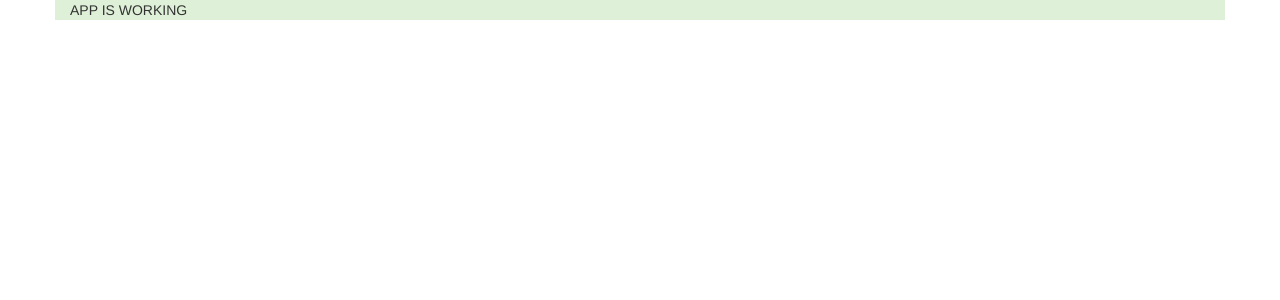
After one commit to devjamesnjoroge/news-app, a Flask app: page / in a window 1280 px wide. The commit adds this page. Shown: the top 300 px of the page. Run offline with Flask 2, Linux system fonts and the light colour scheme; some libraries are stand-ins or nearby versions.

Commit message:
ft: initialized bootstrap and index.html

```diff
--- a/app/__init__.py
+++ b/app/__init__.py
@@ -1,6 +1,8 @@
 from flask import Flask
+from flask_bootstrap import Bootstrap
 from config import config_options
 
+bootstrap = Bootstrap()
 
 def create_app(config_name):
 
@@ -11,6 +13,9 @@ def create_app(config_name):
     app.config.from_object(config_options[config_name])
     config_options[config_name].init_app(app)
 
+    # Initializing flask bootstrap
+    bootstrap.init_app(app)
+
     #register blueprint
     from .main import main as main_blueprint
     app.register_blueprint(main_blueprint)
--- a/app/templates/base.html
+++ b/app/templates/base.html
@@ -1,3 +1,4 @@
+{% extends 'bootstrap/base.html' %}
 <!DOCTYPE html>
 <html lang="en">
 <head>
@@ -8,5 +9,9 @@
 </head>
 <body>
 
+    {% block content %}
+
+    {% endblock %}
+
 </body>
 </html>
--- /dev/null
+++ b/app/templates/index.html
@@ -0,0 +1,9 @@
+{% extends 'base.html' %}
+
+{% block content %}
+
+<div class="container bg-success">
+    APP IS WORKING
+</div>
+
+{% endblock %}
```
